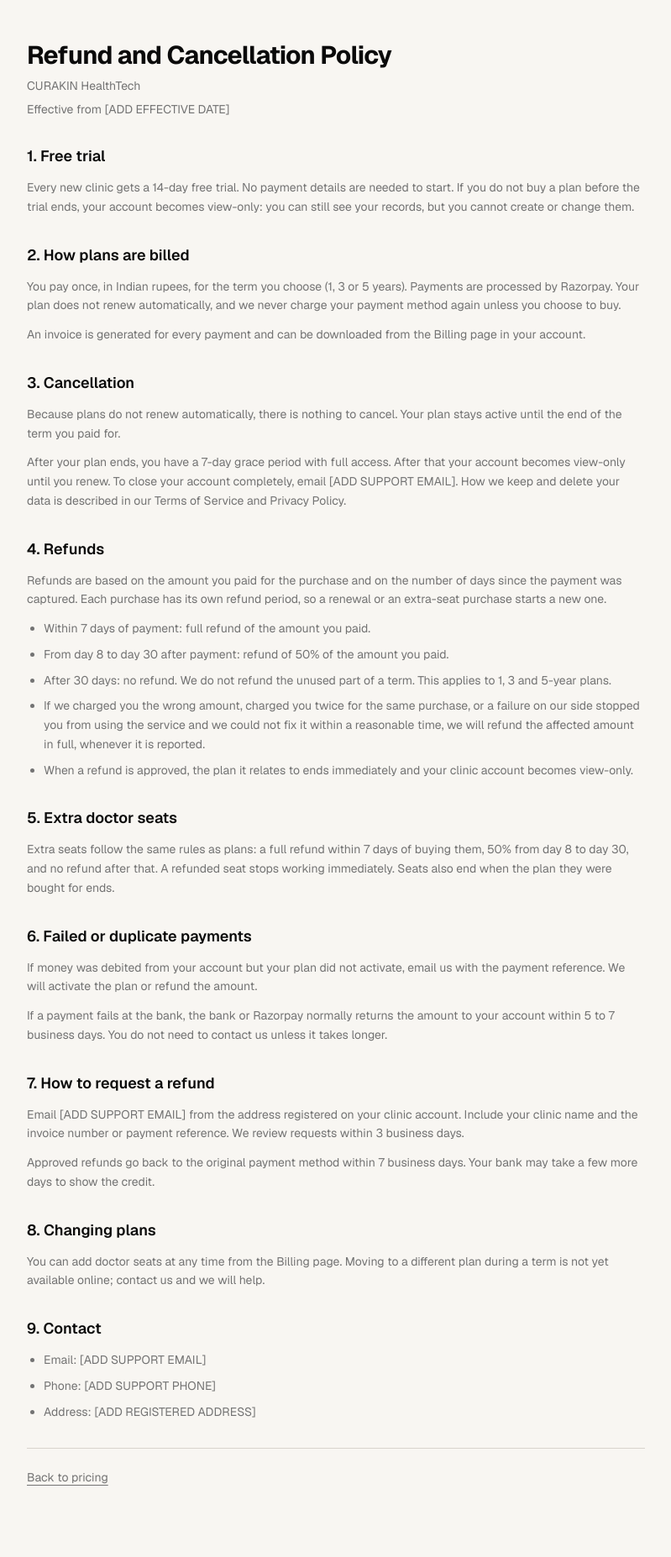
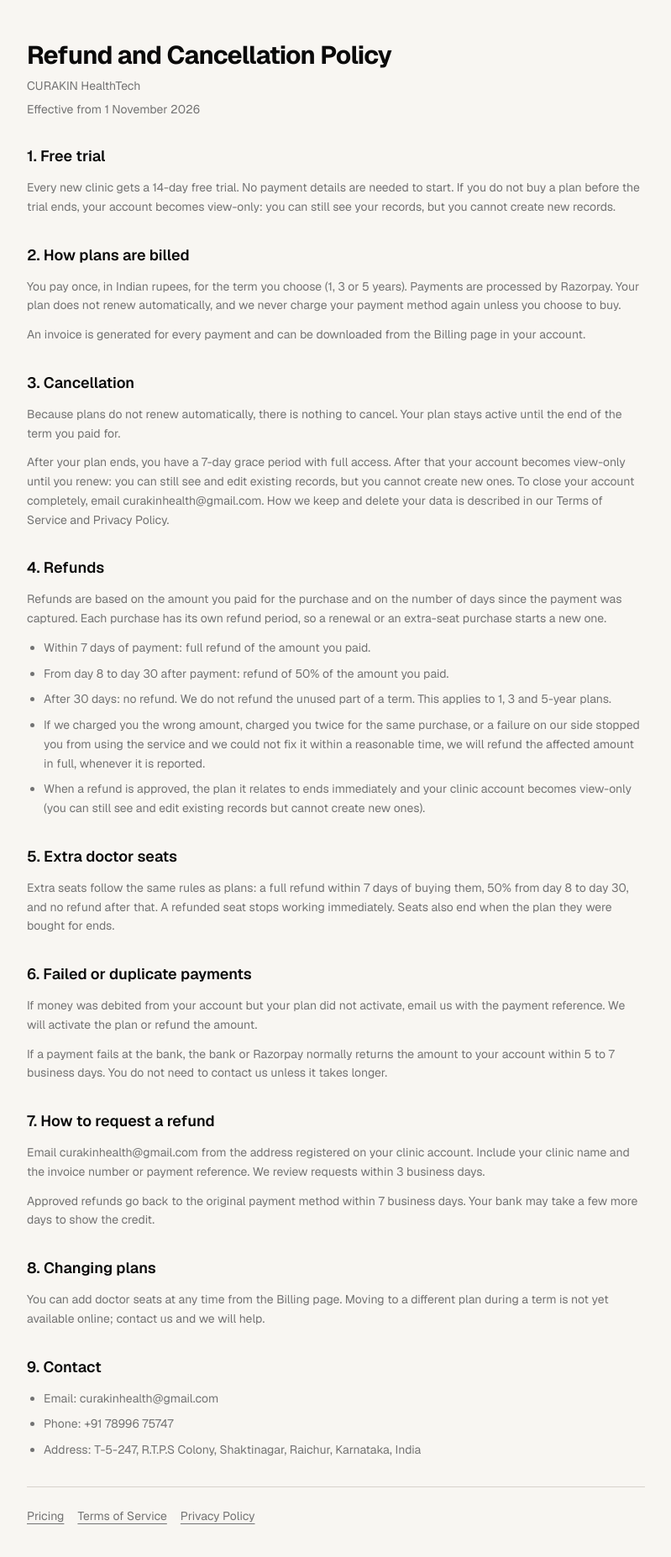
Before and after one commit to Vishnu-V-Desai01/clinic-platform, a Next.js app: page /refund-policy in a window 1280 px wide. Shown: the top 1854 px of the page at 84% size, without its empty margins (240-1039 px from the left). Before the commit the page ends 1817 px from the top, so only its background shows below. Built offline with nearby package versions, Linux system fonts and the light colour scheme.

Commit message:
feat: fill contact details and effective date on public pages

```diff
--- a/src/app/pricing/page.tsx
+++ b/src/app/pricing/page.tsx
@@ -51,7 +51,7 @@ const FEATURES = [
   'Unlimited staff accounts',
 ]
 
-const CONTACT_EMAIL = '[ADD SALES EMAIL]'
+const CONTACT_EMAIL = 'curakinhealth@gmail.com'
 
 export default function PricingPage() {
   return (
@@ -176,6 +176,13 @@ export default function PricingPage() {
             Privacy Policy
           </Link>
         </p>
+                <address className="not-italic space-y-1">
+          <p>CURAKIN HealthTech</p>
+          <p>T-5-247, R.T.P.S Colony, Shaktinagar, Raichur, Karnataka, India</p>
+          <p>
+            curakinhealth@gmail.com | +91 78996 75747
+          </p>
+        </address>
         <Link
           href="/sign-up"
           className="inline-flex h-10 items-center justify-center rounded-md bg-primary px-6 text-sm font-medium text-primary-foreground hover:bg-primary/90"
--- a/src/app/refund-policy/page.tsx
+++ b/src/app/refund-policy/page.tsx
@@ -5,12 +5,12 @@ export const metadata = {
   title: 'Refund and Cancellation Policy | CURAKIN HealthTech',
 }
 
-const EFFECTIVE_DATE = '[ADD EFFECTIVE DATE]'
+const EFFECTIVE_DATE = '1 November 2026'
 
 const CONTACT = {
-  email: '[ADD SUPPORT EMAIL]',
-  phone: '[ADD SUPPORT PHONE]',
-  address: '[ADD REGISTERED ADDRESS]',
+  email: 'curakinhealth@gmail.com',
+  phone: '+91 78996 75747',
+  address: 'T-5-247, R.T.P.S Colony, Shaktinagar, Raichur, Karnataka, India',
 }
 
 const FULL_REFUND_DAYS = 7
@@ -29,7 +29,7 @@ const SECTIONS: Section[] = [
   {
     title: '1. Free trial',
     paragraphs: [
-      `Every new clinic gets a ${TRIAL_DAYS}-day free trial. No payment details are needed to start. If you do not buy a plan before the trial ends, your account becomes view-only: you can still see your records, but you cannot create or change them.`,
+      `Every new clinic gets a ${TRIAL_DAYS}-day free trial. No payment details are needed to start. If you do not buy a plan before the trial ends, your account becomes view-only: you can still see your records, but you cannot create new records.`,
     ],
   },
   {
@@ -43,7 +43,7 @@ const SECTIONS: Section[] = [
     title: '3. Cancellation',
     paragraphs: [
       'Because plans do not renew automatically, there is nothing to cancel. Your plan stays active until the end of the term you paid for.',
-      `After your plan ends, you have a ${GRACE_PERIOD_DAYS}-day grace period with full access. After that your account becomes view-only until you renew. To close your account completely, email ${CONTACT.email}. How we keep and delete your data is described in our Terms of Service and Privacy Policy.`,
+      `After your plan ends, you have a ${GRACE_PERIOD_DAYS}-day grace period with full access. After that your account becomes view-only until you renew: you can still see and edit existing records, but you cannot create new ones. To close your account completely, email ${CONTACT.email}. How we keep and delete your data is described in our Terms of Service and Privacy Policy.`,
     ],
   },
   {
@@ -56,7 +56,7 @@ const SECTIONS: Section[] = [
       `From day ${FULL_REFUND_DAYS + 1} to day ${PARTIAL_REFUND_DAYS} after payment: refund of ${PARTIAL_REFUND_PERCENT}% of the amount you paid.`,
       `After ${PARTIAL_REFUND_DAYS} days: no refund. We do not refund the unused part of a term. This applies to 1, 3 and 5-year plans.`,
       'If we charged you the wrong amount, charged you twice for the same purchase, or a failure on our side stopped you from using the service and we could not fix it within a reasonable time, we will refund the affected amount in full, whenever it is reported.',
-      'When a refund is approved, the plan it relates to ends immediately and your clinic account becomes view-only.',
+      'When a refund is approved, the plan it relates to ends immediately and your clinic account becomes view-only (you can still see and edit existing records but cannot create new ones).',
     ],
   },
   {
@@ -122,9 +122,15 @@ export default function RefundPolicyPage() {
         </section>
       ))}
 
-      <footer className="border-t pt-6 text-sm text-muted-foreground">
+      <footer className="flex flex-wrap gap-4 border-t pt-6 text-sm text-muted-foreground">
         <Link href="/pricing" className="underline underline-offset-4">
-          Back to pricing
+          Pricing
+        </Link>
+        <Link href="/terms" className="underline underline-offset-4">
+          Terms of Service
+        </Link>
+        <Link href="/privacy" className="underline underline-offset-4">
+          Privacy Policy
         </Link>
       </footer>
     </main>
```
